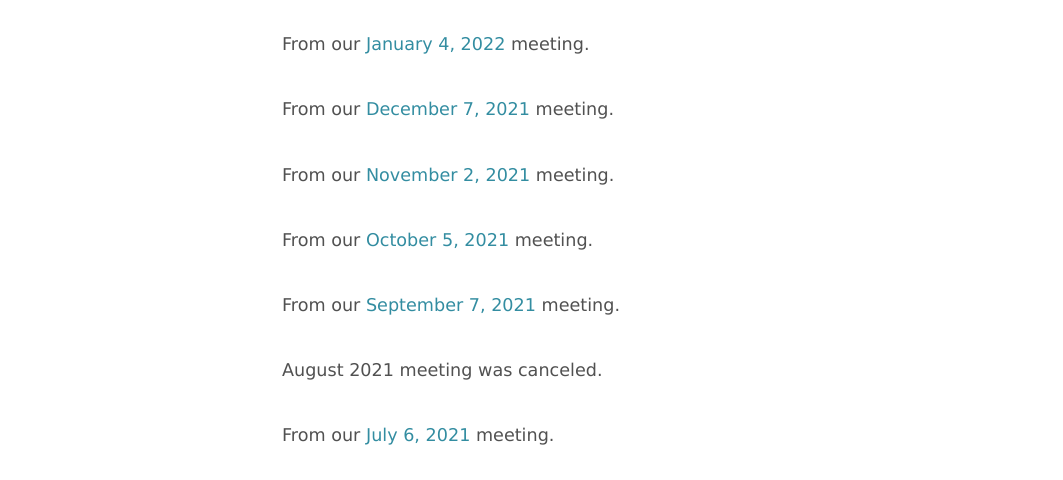
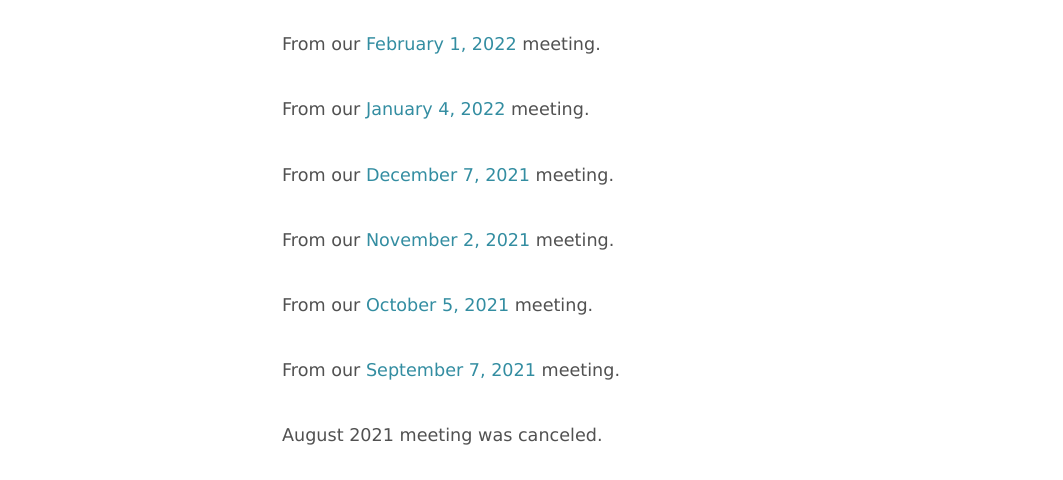
Before and after one commit to daphne56/test-ipug, a plain HTML site: page meetings.html in a window 1280 px wide. Shown: the part 620-1100 px from the top of the page, without its empty margins (108-1171 px from the left). Drawn offline with Linux system fonts and the light colour scheme.

Commit message:
meetings

```diff
--- a/meetings.html
+++ b/meetings.html
@@ -56,6 +56,7 @@ pageTracker._trackPageview();
 <p class="topicTitle">Older iPUG Meetings </p>
 
 
+<p class="entry">  From our <a  href="/oldermeetings/february-2022.html">February 1, 2022</a> meeting. </p>
 
 <p class="entry">  From our <a  href="/oldermeetings/january-2022.html">January 4, 2022</a> meeting. </p>
 
```
